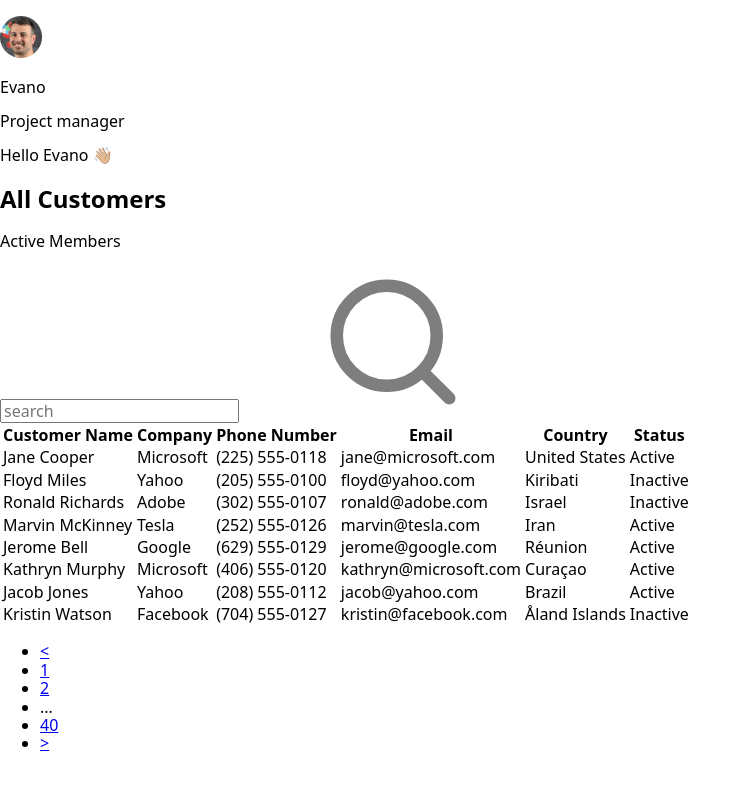
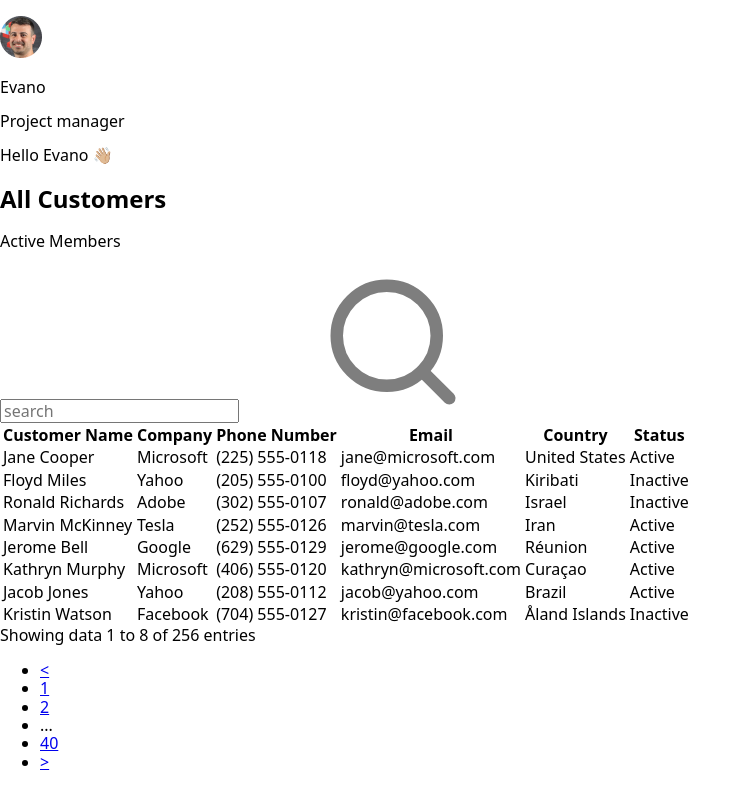
Before and after one commit to Vi7ality/dashboard-pug, a website: page src/pug/index.pug in a window 1280 px wide. Shown: the part 2398-3185 px from the top of the page, without its empty margins (0-751 px from the left). Drawn offline with nearby package versions, Linux system fonts and the light colour scheme; files that its build step writes are made by us from their sources; files whose address does not match are found by name.

Commit message:
content bottom placed

```diff
--- /dev/null
+++ b/src/pug/includes/data-counter.pug
@@ -0,0 +1,5 @@
+- const maxItems = 8;
+- const entriesCount = 256;
+
+
+.data-counter= `Showing data 1 to ${maxItems} of  ${entriesCount} entries`
--- a/src/pug/index.pug
+++ b/src/pug/index.pug
@@ -33,4 +33,6 @@ html(lang="en")
                                 p.content__subtitle Active Members
                             include includes/searchbar
                         include includes/customers-list
-                        include includes/pagination
+                        .content__bottom
+                            include includes/data-counter
+                            include includes/pagination
--- /dev/null
+++ b/src/styles/components/_data-counter.scss
@@ -0,0 +1,4 @@
+.data-counter {
+  font-weight: 500;
+  color: $muted-text-color;
+}
--- a/src/styles/index.scss
+++ b/src/styles/index.scss
@@ -7,6 +7,7 @@
 @import "./components/searchbar";
 @import "./components/status";
 @import "./components/pagination";
+@import "./components/data-counter";
 
 @import "./layout/content";
 @import "./layout/sidemenu";
--- a/src/styles/layout/_content.scss
+++ b/src/styles/layout/_content.scss
@@ -34,3 +34,9 @@
 .content__subtitle {
   color: $accent-text-color;
 }
+
+.content__bottom {
+  display: flex;
+  justify-content: space-between;
+  margin-top: 32px;
+}
```
Also changed, not shown: src/index.html.
